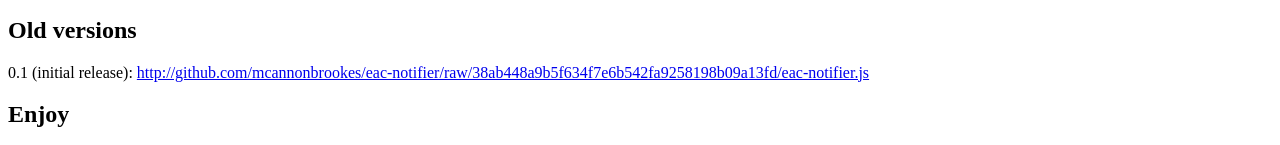
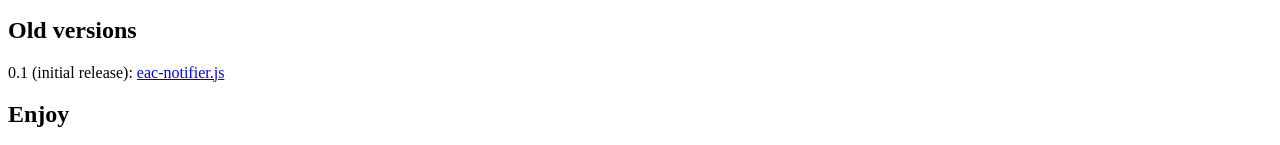
Before and after one commit to mcannonbrookes/mcannonbrookes.github.com, a plain HTML site: page index.html in a window 1280 px wide. Shown: the part 1202-1347 px from the top of the page. Drawn offline with Linux system fonts and the light colour scheme.

Commit message:
Updating JS location

```diff
--- a/index.html
+++ b/index.html
@@ -3,7 +3,7 @@
 	<head>
 		<meta http-equiv="Content-Type" content="text/html; charset=utf-8" />
 		<title>Jetpack: Mike's EAC Status Notifier</title>
-		<link rel="jetpack" href="http://github.com/mcannonbrookes/eac-notifier/raw/38ab448a9b5f634f7e6b542fa9258198b09a13fd/eac-notifier.js">
+		<link rel="jetpack" href="http://mcannonbrookes.github.com/eac-notifier.js">
 	</head>
 
 	<body>
@@ -20,7 +20,7 @@
 		<p>First you need to install the <a href="https://jetpack.mozillalabs.com/">Jetpack addon</a> for Firefox, then simply revisit this page and click "Install" up the top right. You should see something like this:</p>
 		<p><img src="http://img.skitch.com/20090522-tgtdgi7h4d8q6gurr12b9hm5c7.png"></p>
 		<h2>Old versions</h2>
-		<p>0.1 (initial release): <a href="http://github.com/mcannonbrookes/eac-notifier/raw/38ab448a9b5f634f7e6b542fa9258198b09a13fd/eac-notifier.js">http://github.com/mcannonbrookes/eac-notifier/raw/38ab448a9b5f634f7e6b542fa9258198b09a13fd/eac-notifier.js</a></p>
+		<p>0.1 (initial release): <a href="http://mcannonbrookes.github.com/eac-notifier.js">eac-notifier.js</a></p>
 		<h2>Enjoy</h2>
 	</body>
 </html>
```
